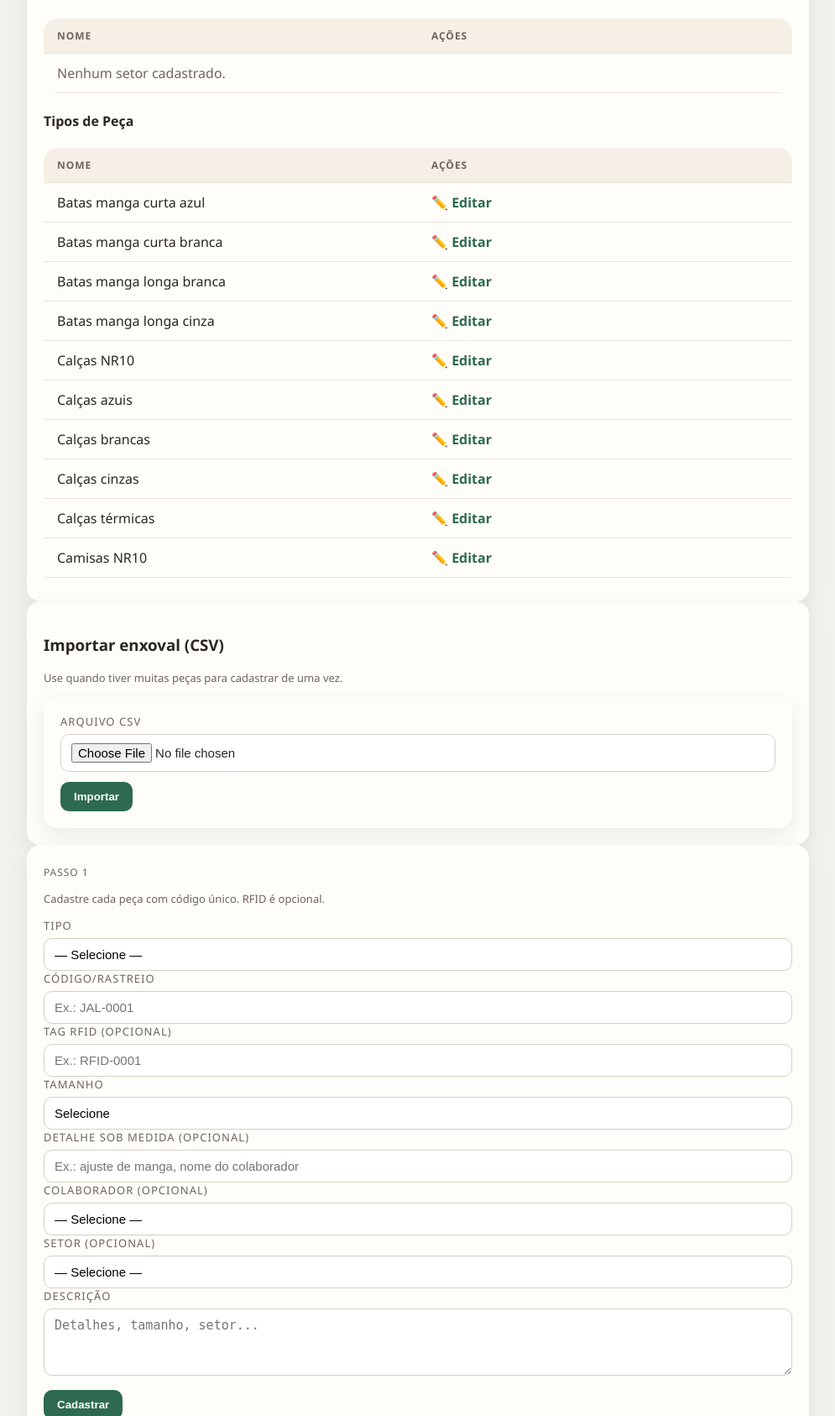
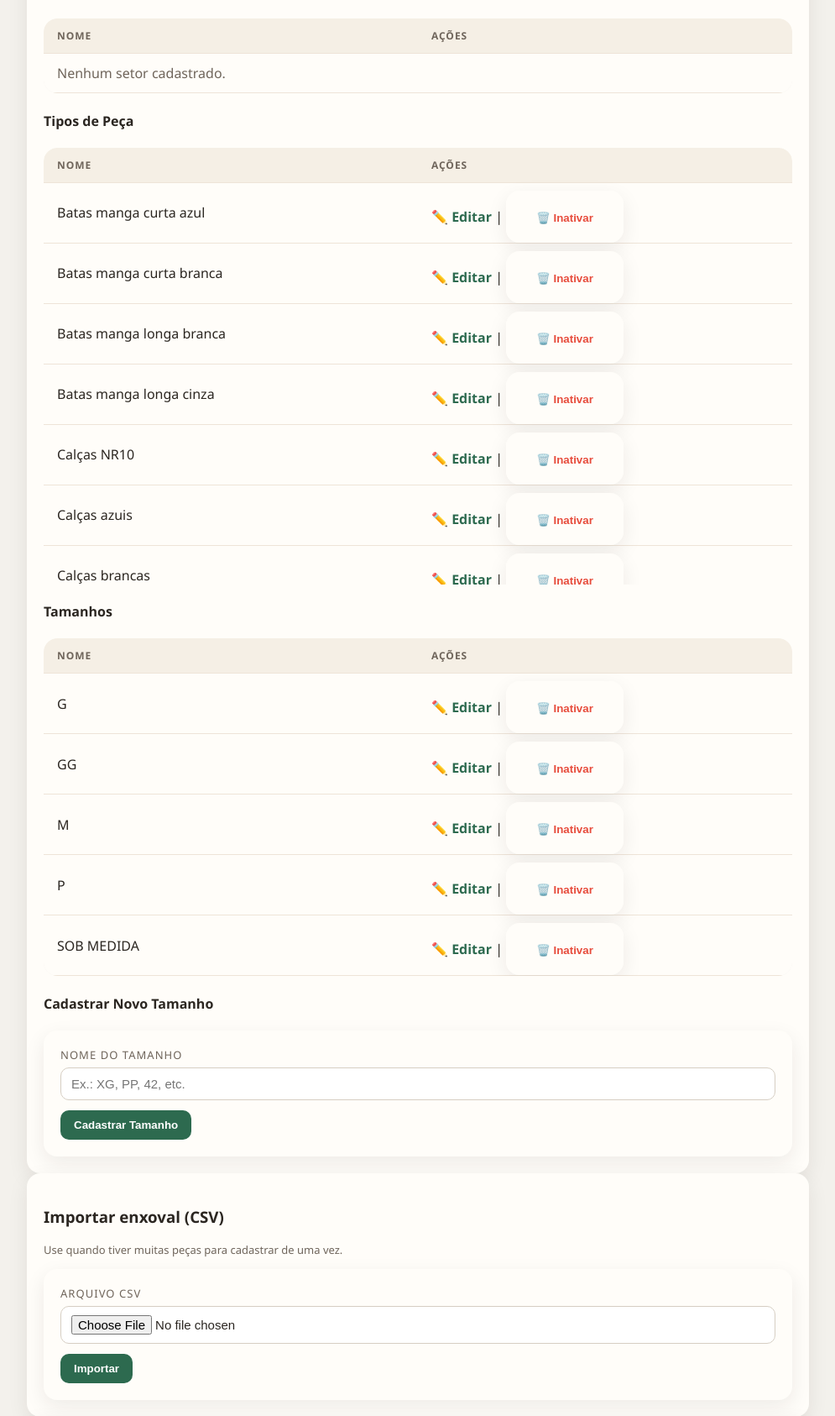
Before and after one commit to douglasherzog/controle-de-enxoval, a Flask app: page / in a window 1280 px wide. Shown: the part 2266-3952 px from the top of the page at 84% size, without its empty margins (142-1137 px from the left). Run offline with Flask 3, Linux system fonts and the light colour scheme.

Commit message:
Adiciona cadastro de tamanhos e funcionalidades de exclusão para itens e colaboradores

```diff
--- a/app/__init__.py
+++ b/app/__init__.py
@@ -2,7 +2,7 @@ from flask import Flask
 
 from .models import db
 from .rfid import rfid_bp
-from .routes import main_bp, seed_tipos_peca
+from .routes import main_bp, seed_tamanhos, seed_tipos_peca
 
 
 def create_app(config_overrides: dict | None = None) -> Flask:
@@ -22,6 +22,7 @@ def create_app(config_overrides: dict | None = None) -> Flask:
     with app.app_context():
         db.create_all()
         seed_tipos_peca()
+        seed_tamanhos()
 
     app.register_blueprint(main_bp)
     app.register_blueprint(rfid_bp)
--- a/app/routes.py
+++ b/app/routes.py
@@ -13,7 +13,7 @@ from reportlab.lib.styles import getSampleStyleSheet
 from reportlab.platypus import Paragraph, SimpleDocTemplate, Spacer, Table
 from sqlalchemy import func, or_
 
-from .models import Colaborador, EnxovalItem, Movimentacao, Setor, TipoPeca, db
+from .models import Colaborador, EnxovalItem, Movimentacao, Setor, Tamanho, TipoPeca, db
 
 STATUS_OPTIONS = [
     "estoque",
@@ -147,6 +147,24 @@ def index():
                 db.session.add(novo_setor)
                 db.session.commit()
                 setor = novo_setor.nome
+
+        # Handle new tamanho creation
+        novo_tamanho_nome = (request.form.get("novo_tamanho_nome") or "").strip()
+        if tamanho == "__novo__" and novo_tamanho_nome:
+            existente = Tamanho.query.filter(
+                func.lower(Tamanho.nome) == novo_tamanho_nome.lower()
+            ).one_or_none()
+            if existente:
+                if not existente.ativo:
+                    existente.ativo = True
+                    db.session.add(existente)
+                    db.session.commit()
+                tamanho = existente.nome
+            else:
+                novo_tamanho = Tamanho(nome=novo_tamanho_nome.upper())
+                db.session.add(novo_tamanho)
+                db.session.commit()
+                tamanho = novo_tamanho.nome
 
         if nome and codigo and tamanho:
             _criar_item(
@@ -324,10 +342,11 @@ def index():
     tipos_peca_ativos = TipoPeca.query.filter_by(
         ativo=True
     ).order_by(TipoPeca.nome.asc()).all()
-    colaboradores_ativos = Colaborador.query.filter_by(
-        ativo=True
-    ).order_by(Colaborador.nome.asc()).all()
+    colaboradores_ativos = (
+        Colaborador.query.filter_by(ativo=True).order_by(Colaborador.nome.asc()).all()
+    )
     setores_ativos = Setor.query.filter_by(ativo=True).order_by(Setor.nome.asc()).all()
+    tamanhos_ativos = Tamanho.query.filter_by(ativo=True).order_by(Tamanho.nome.asc()).all()
     setores = Setor.query.order_by(Setor.nome.asc()).all()
     return render_template(
         "index.html",
@@ -350,6 +369,7 @@ def index():
         colaboradores_ativos=colaboradores_ativos,
         setores=setores,
         setores_ativos=setores_ativos,
+        tamanhos_ativos=tamanhos_ativos,
         busca=busca,
         filtro_status=filtro_status,
         filtro_setor=filtro_setor,
@@ -406,6 +426,7 @@ def editar_item(item_id: int):
     tipos_peca_ativos = (
         TipoPeca.query.filter_by(ativo=True).order_by(TipoPeca.nome.asc()).all()
     )
+    tamanhos_ativos = Tamanho.query.filter_by(ativo=True).order_by(Tamanho.nome.asc()).all()
 
     return render_template(
         "editar_item.html",
@@ -413,7 +434,7 @@ def editar_item(item_id: int):
         setores_ativos=setores_ativos,
         colaboradores_ativos=colaboradores_ativos,
         tipos_peca_ativos=tipos_peca_ativos,
-        tamanhos=["P", "M", "G", "GG", "SOB MEDIDA"],
+        tamanhos_ativos=tamanhos_ativos,
     )
 
 
@@ -987,3 +1008,91 @@ def relatorio_excel(periodo: str):
         as_download=True,
         download_name=f"relatorio_{periodo}_{agora.strftime('%Y%m%d')}.xlsx",
     )
+
+
+@main_bp.route("/tamanhos", methods=["POST"])
+def criar_tamanho():
+    """Cria um novo tamanho."""
+    nome = (request.form.get("nome") or "").strip().upper()
+    if not nome:
+        return redirect(url_for("main.index"))
+
+    existente = (
+        Tamanho.query.filter(func.lower(Tamanho.nome) == nome.lower()).one_or_none()
+    )
+    if existente:
+        if not existente.ativo:
+            existente.ativo = True
+            db.session.add(existente)
+            db.session.commit()
+        return redirect(url_for("main.index"))
+
+    tamanho = Tamanho(nome=nome)
+    db.session.add(tamanho)
+    db.session.commit()
+    return redirect(url_for("main.index"))
+
+
+@main_bp.route("/tamanhos/<int:tamanho_id>/editar", methods=["GET", "POST"])
+def editar_tamanho(tamanho_id: int):
+    """Edita um tamanho existente."""
+    tamanho = db.session.get(Tamanho, tamanho_id)
+    if not tamanho:
+        return redirect(url_for("main.index"))
+
+    if request.method == "POST":
+        tamanho.nome = (request.form.get("nome") or tamanho.nome).strip().upper()
+        db.session.add(tamanho)
+        db.session.commit()
+        return redirect(url_for("main.index"))
+
+    return render_template("editar_tamanho.html", tamanho=tamanho)
+
+
+@main_bp.route("/tamanhos/<int:tamanho_id>/inativar", methods=["POST"])
+def inativar_tamanho(tamanho_id: int):
+    """Inativa um tamanho."""
+    tamanho = db.session.get(Tamanho, tamanho_id)
+    if tamanho:
+        tamanho.ativo = False
+        db.session.add(tamanho)
+        db.session.commit()
+    return redirect(url_for("main.index"))
+
+
+@main_bp.route("/item/<int:item_id>/excluir", methods=["POST"])
+def excluir_item(item_id: int):
+    """Exclui permanentemente uma peça e suas movimentações."""
+    item = db.session.get(EnxovalItem, item_id)
+    if item:
+        # Excluir movimentações primeiro
+        Movimentacao.query.filter_by(item_id=item_id).delete()
+        # Excluir item
+        db.session.delete(item)
+        db.session.commit()
+    return redirect(url_for("main.index"))
+
+
+@main_bp.route("/colaboradores/<int:colaborador_id>/excluir", methods=["POST"])
+def excluir_colaborador(colaborador_id: int):
+    """Exclui permanentemente um colaborador."""
+    colaborador = db.session.get(Colaborador, colaborador_id)
+    if colaborador:
+        db.session.delete(colaborador)
+        db.session.commit()
+    return redirect(url_for("main.index"))
+
+
+def seed_tamanhos():
+    """Pré-cadastra os tamanhos padrão."""
+    tamanhos_padrao = ["P", "M", "G", "GG", "SOB MEDIDA"]
+
+    for nome in tamanhos_padrao:
+        existente = Tamanho.query.filter(
+            func.lower(Tamanho.nome) == nome.lower()
+        ).one_or_none()
+        if not existente:
+            novo = Tamanho(nome=nome, ativo=True)
+            db.session.add(novo)
+
+    db.session.commit()
--- a/app/templates/editar_item.html
+++ b/app/templates/editar_item.html
@@ -27,9 +27,9 @@
       <label for="tamanho">Tamanho</label>
       <select id="tamanho" name="tamanho" required>
         <option value="">Selecione</option>
-        {% for tamanho in tamanhos %}
-          <option value="{{ tamanho }}" {% if tamanho == item.tamanho %}selected{% endif %}>
-            {{ tamanho }}
+        {% for tamanho in tamanhos_ativos %}
+          <option value="{{ tamanho.nome }}" {% if tamanho.nome == item.tamanho %}selected{% endif %}>
+            {{ tamanho.nome }}
           </option>
         {% endfor %}
       </select>
--- a/app/templates/index.html
+++ b/app/templates/index.html
@@ -223,7 +223,10 @@
                 <td>{{ colaborador.nome }}</td>
                 <td>{{ colaborador.telefone or '-' }}</td>
                 <td>
-                  <a href="{{ url_for('main.editar_colaborador', colaborador_id=colaborador.id) }}" class="back-link">✏️ Editar</a>
+                  <a href="{{ url_for('main.editar_colaborador', colaborador_id=colaborador.id) }}" class="back-link">✏️ Editar</a> |
+                  <form method="post" action="{{ url_for('main.excluir_colaborador', colaborador_id=colaborador.id) }}" style="display:inline;" onsubmit="return confirm('Tem certeza que deseja excluir este colaborador?');">
+                    <button type="submit" class="back-link" style="background:none;border:none;color:#e74c3c;cursor:pointer;">🗑️ Excluir</button>
+                  </form>
                 </td>
               </tr>
             {% else %}
@@ -249,7 +252,10 @@
               <tr>
                 <td>{{ setor.nome }}</td>
                 <td>
-                  <a href="{{ url_for('main.editar_setor', setor_id=setor.id) }}" class="back-link">✏️ Editar</a>
+                  <a href="{{ url_for('main.editar_setor', setor_id=setor.id) }}" class="back-link">✏️ Editar</a> |
+                  <form method="post" action="{{ url_for('main.inativar_setor', setor_id=setor.id) }}" style="display:inline;" onsubmit="return confirm('Tem certeza que deseja inativar este setor?');">
+                    <button type="submit" class="back-link" style="background:none;border:none;color:#e74c3c;cursor:pointer;">🗑️ Inativar</button>
+                  </form>
                 </td>
               </tr>
             {% else %}
@@ -275,7 +281,10 @@
               <tr>
                 <td>{{ tipo.nome }}</td>
                 <td>
-                  <a href="{{ url_for('main.editar_tipo_peca', tipo_id=tipo.id) }}" class="back-link">✏️ Editar</a>
+                  <a href="{{ url_for('main.editar_tipo_peca', tipo_id=tipo.id) }}" class="back-link">✏️ Editar</a> |
+                  <form method="post" action="{{ url_for('main.inativar_tipo_peca', tipo_id=tipo.id) }}" style="display:inline;" onsubmit="return confirm('Tem certeza que deseja inativar este tipo?');">
+                    <button type="submit" class="back-link" style="background:none;border:none;color:#e74c3c;cursor:pointer;">🗑️ Inativar</button>
+                  </form>
                 </td>
               </tr>
             {% else %}
@@ -286,6 +295,42 @@
           </tbody>
         </table>
       </div>
+
+      <h4>Tamanhos</h4>
+      <div class="table-scroll">
+        <table>
+          <thead>
+            <tr>
+              <th>Nome</th>
+              <th>Ações</th>
+            </tr>
+          </thead>
+          <tbody>
+            {% for tamanho in tamanhos_ativos %}
+              <tr>
+                <td>{{ tamanho.nome }}</td>
+                <td>
+                  <a href="{{ url_for('main.editar_tamanho', tamanho_id=tamanho.id) }}" class="back-link">✏️ Editar</a> |
+                  <form method="post" action="{{ url_for('main.inativar_tamanho', tamanho_id=tamanho.id) }}" style="display:inline;" onsubmit="return confirm('Tem certeza que deseja inativar este tamanho?');">
+                    <button type="submit" class="back-link" style="background:none;border:none;color:#e74c3c;cursor:pointer;">🗑️ Inativar</button>
+                  </form>
+                </td>
+              </tr>
+            {% else %}
+              <tr>
+                <td colspan="2" class="muted">Nenhum tamanho cadastrado.</td>
+              </tr>
+            {% endfor %}
+          </tbody>
+        </table>
+      </div>
+
+      <h4>Cadastrar Novo Tamanho</h4>
+      <form method="post" action="{{ url_for('main.criar_tamanho') }}" class="span-full">
+        <label for="nome_tamanho">Nome do Tamanho</label>
+        <input id="nome_tamanho" name="nome" placeholder="Ex.: XG, PP, 42, etc." required>
+        <button type="submit">Cadastrar Tamanho</button>
+      </form>
     </section>
 
     <section class="card span-full">
@@ -324,12 +369,16 @@
       <label for="tamanho">Tamanho</label>
       <select id="tamanho" name="tamanho" required>
         <option value="">Selecione</option>
-        <option value="P">P</option>
-        <option value="M">M</option>
-        <option value="G">G</option>
-        <option value="GG">GG</option>
-        <option value="SOB MEDIDA">Sob medida</option>
+        <option value="__novo__">+ Cadastrar novo tamanho</option>
+        {% for tamanho in tamanhos_ativos %}
+          <option value="{{ tamanho.nome }}">{{ tamanho.nome }}</option>
+        {% endfor %}
       </select>
+
+      <div id="novo-tamanho-container" style="display:none; margin-top:8px;">
+        <label for="novo_tamanho_nome">Nome do novo tamanho</label>
+        <input id="novo_tamanho_nome" name="novo_tamanho_nome" placeholder="Ex.: XG, PP, 42, etc.">
+      </div>
 
       <label for="tamanho_customizado">Detalhe sob medida (opcional)</label>
       <input id="tamanho_customizado" name="tamanho_customizado" placeholder="Ex.: ajuste de manga, nome do colaborador">
@@ -441,10 +490,18 @@
                   <strong>{{ item.nome }}</strong><br>
                   <span class="muted">{{ item.tamanho }}{% if item.colaborador %} · {{ item.colaborador }}{% endif %}{% if item.setor %} · {{ item.setor }}{% endif %}</span>
                   <div>
+                    <div>
                     <a class="back-link" href="{{ url_for('main.item_detalhe', item_id=item.id) }}">Ver histórico</a> |
                     <a class="back-link" href="{{ url_for('main.etiqueta_item', item_id=item.id) }}" target="_blank">🖨️ Etiqueta</a> |
                     <a class="back-link" href="{{ url_for('main.editar_item', item_id=item.id) }}">✏️ Editar</a>
                   </div>
+                  {% if not item.ativo %}
+                    <div style="margin-top: 5px;">
+                      <form method="post" action="{{ url_for('main.excluir_item', item_id=item.id) }}" style="display:inline;" onsubmit="return confirm('Tem certeza que deseja EXCLUIR PERMANENTEMENTE esta peça? Esta ação não pode ser desfeita.');">
+                        <button type="submit" class="back-link" style="background:none;border:none;color:#e74c3c;cursor:pointer;">🗑️ Excluir Permanentemente</button>
+                      </form>
+                    </div>
+                  {% endif %}
                 </td>
                 <td>
                   <span class="badge">{{ item.status|replace('_', ' ') }}</span>
@@ -535,6 +592,24 @@
       });
     }
 
+    // Tamanho select handler
+    const tamanhoSelect = document.getElementById('tamanho');
+    const novoTamanhoContainer = document.getElementById('novo-tamanho-container');
+    const novoTamanhoInput = document.getElementById('novo_tamanho_nome');
+
+    if (tamanhoSelect && novoTamanhoContainer) {
+      tamanhoSelect.addEventListener('change', function() {
+        if (this.value === '__novo__') {
+          novoTamanhoContainer.style.display = 'block';
+          novoTamanhoInput.setAttribute('required', 'required');
+        } else {
+          novoTamanhoContainer.style.display = 'none';
+          novoTamanhoInput.removeAttribute('required');
+          novoTamanhoInput.value = '';
+        }
+      });
+    }
+
     // Tipo peca select handler
     const tipoSelect = document.getElementById('nome');
     const novoTipoContainer = document.getElementById('novo-tipo-container');
```
Also changed, not shown: app/models.py (+12 -0 lines), app/templates/editar_tamanho.html (added, +19 -0 lines).
